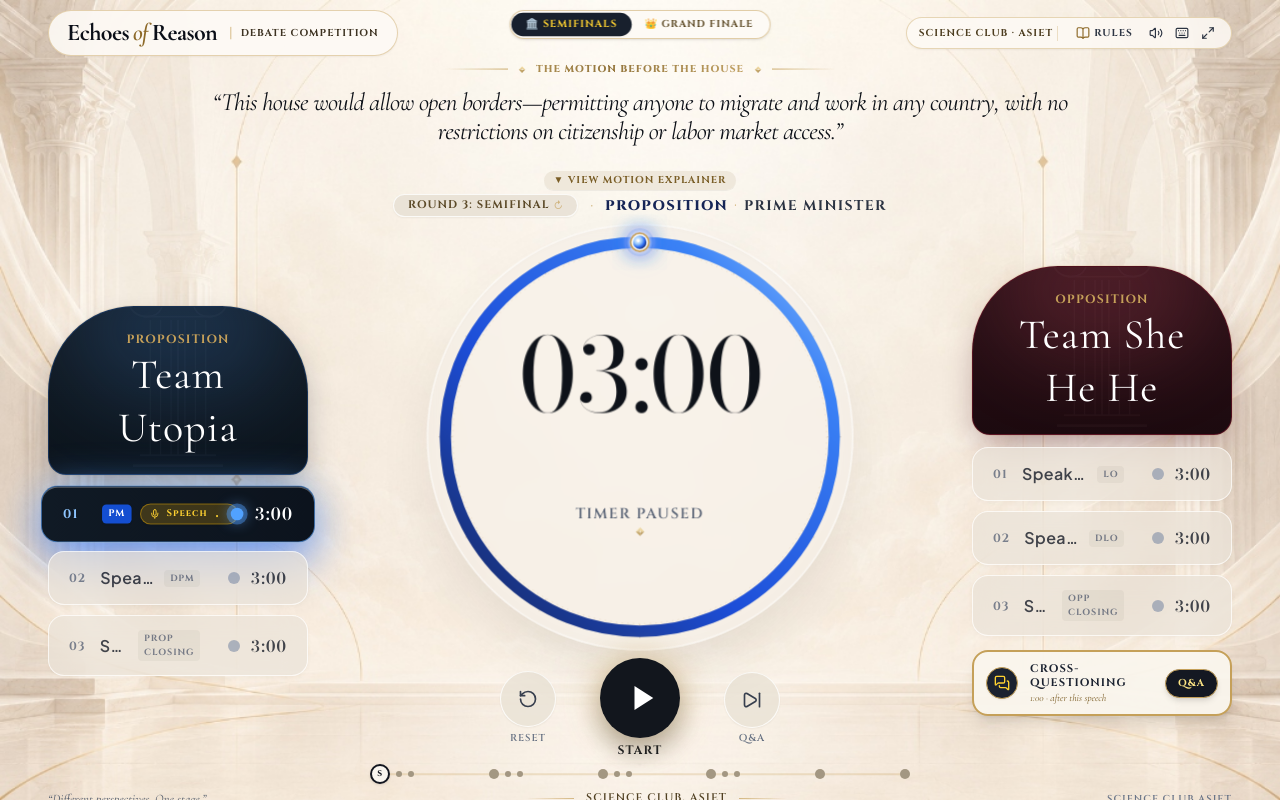
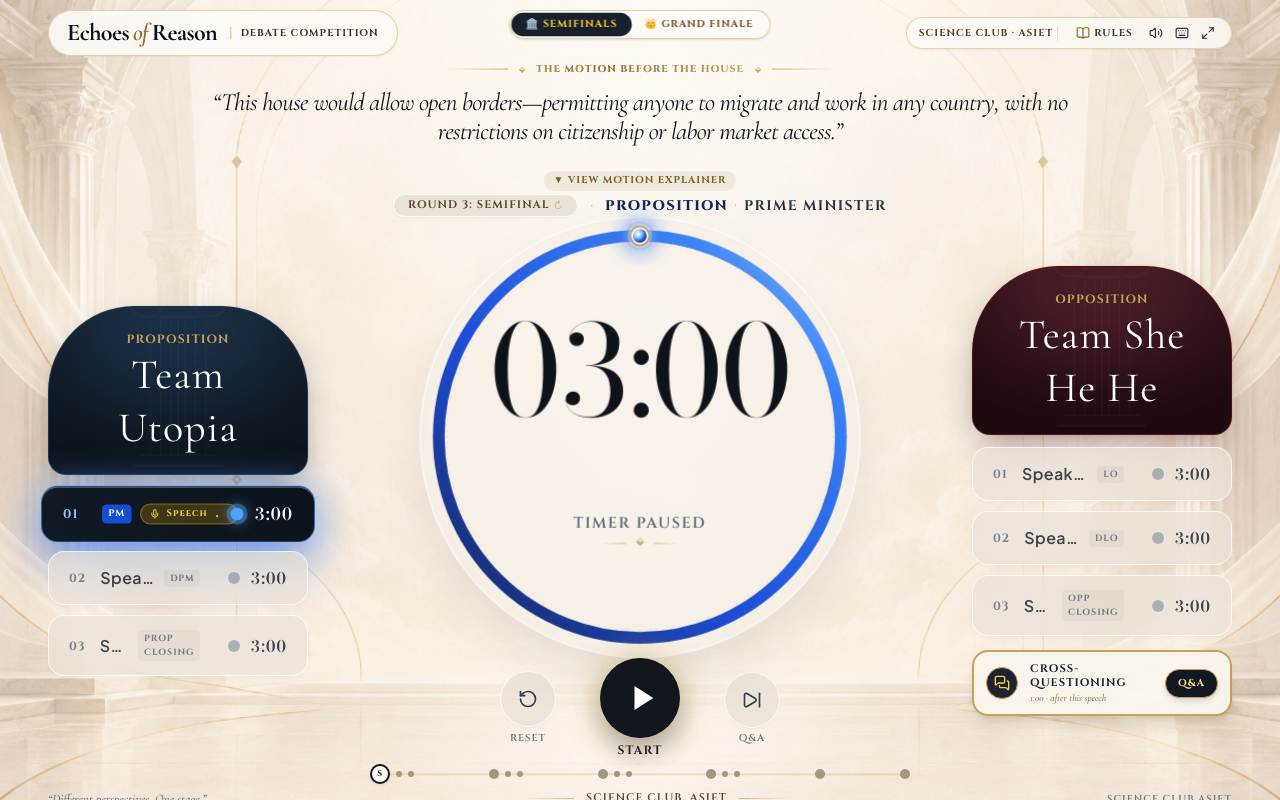
Before and after one commit to tejaskm-dev/echoes-of-reason-timer, a React (Vite) app: page / in a window 1280 px wide. Built offline with nearby package versions, Linux system fonts and the light colour scheme.

Commit message:
feat: increase resting timer dial scale to 1.08, numerals scale to 1.12, and boost base dial responsive dimensions

```diff
--- a/src/index.css
+++ b/src/index.css
@@ -228,40 +228,40 @@
 
 .clock-dial-responsive {
   /* Default for compact laptops & viewports under 880px height */
-  width: min(460px, calc(100vh - var(--stage-chrome)), 38vw);
-  height: min(460px, calc(100vh - var(--stage-chrome)), 38vw);
-  min-width: 240px;
-  min-height: 240px;
+  width: min(510px, calc(100vh - var(--stage-chrome)), 40vw);
+  height: min(510px, calc(100vh - var(--stage-chrome)), 40vw);
+  min-width: 250px;
+  min-height: 250px;
 }
 
-/* 1080p displays (height >= 880px and width >= 1500px): spacious, majestic, comfortable ~520px-560px */
+/* 1080p displays (height >= 880px and width >= 1500px): grand, majestic, prominent ~600px-620px */
 @media (min-height: 880px) and (min-width: 1500px) {
   .clock-dial-responsive {
-    width: min(560px, calc(100vh - 440px), 33vw);
-    height: min(560px, calc(100vh - 440px), 33vw);
+    width: min(620px, calc(100vh - 390px), 36vw);
+    height: min(620px, calc(100vh - 390px), 36vw);
   }
 }
 
-/* 1440p displays (height >= 1200px and width >= 2200px): grand, stately rotunda ~660px-700px */
+/* 1440p displays (height >= 1200px and width >= 2200px): grand imperial rotunda ~750px-770px */
 @media (min-height: 1200px) and (min-width: 2200px) {
   .clock-dial-responsive {
-    width: min(700px, calc(100vh - 520px), 30vw);
-    height: min(700px, calc(100vh - 520px), 30vw);
+    width: min(770px, calc(100vh - 470px), 33vw);
+    height: min(770px, calc(100vh - 470px), 33vw);
   }
 }
 
 .numerals-responsive {
-  font-size: clamp(3.6rem, 11.5vh, 8.5rem);
+  font-size: clamp(4.0rem, 13vh, 10.5rem);
   line-height: 0.92;
 }
 
 /* ==========================================================================
    SLOW LUXURY HOVER MORPH SYSTEM
-   Timer is larger at rest and slowly, smoothly morphs to interactive mode on hover
+   Timer is noticeably larger at rest and slowly, smoothly morphs to interactive mode on hover
    ========================================================================== */
 
 .timer-morph-dial {
-  transform: scale(1.045);
+  transform: scale(1.08);
   transition: transform 0.65s cubic-bezier(0.16, 1, 0.3, 1), box-shadow 0.65s ease;
   will-change: transform;
 }
@@ -271,13 +271,13 @@
 }
 
 .timer-morph-content {
-  transform: scale(1.06);
+  transform: scale(1.12);
   transition: transform 0.65s cubic-bezier(0.16, 1, 0.3, 1);
   will-change: transform;
 }
 
 .group\/timer:hover .timer-morph-content {
-  transform: scale(1) translateY(-4px);
+  transform: scale(1) translateY(-6px);
 }
 
 /* ==========================================================================
```
